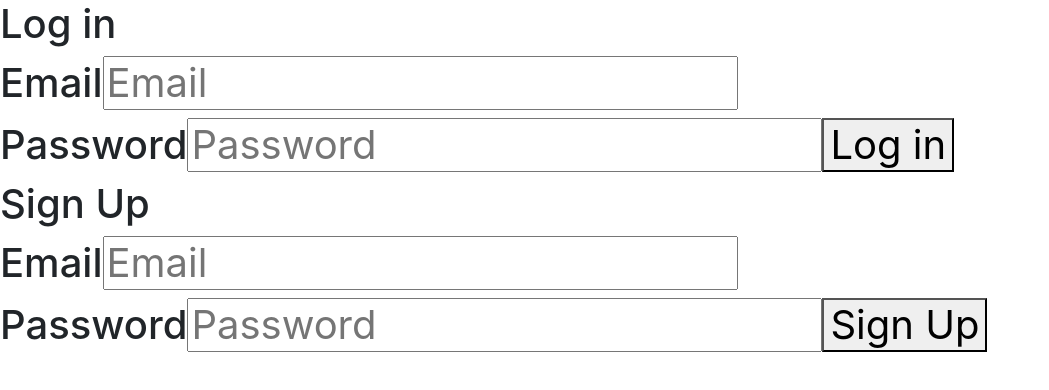
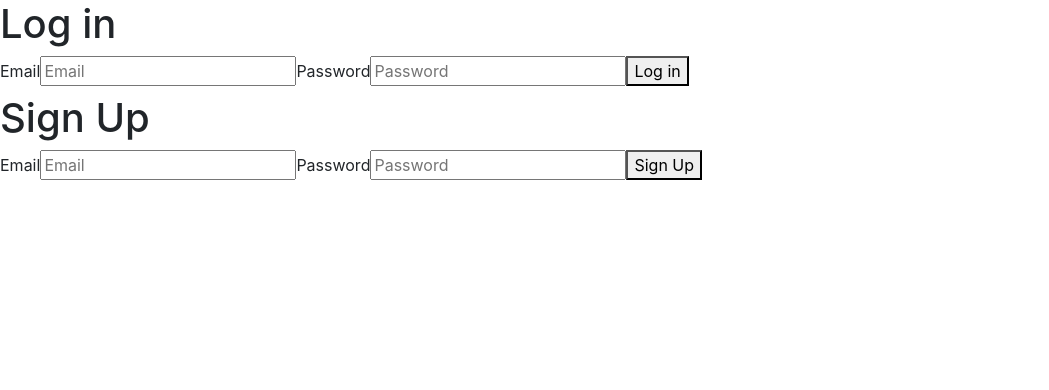
Before and after one commit to lumenbarron/working-hours-tracker, a React (Create React App) app: page /register in a window 1280 px wide. Shown: the top 390 px of the page, without its empty margins (0-1049 px from the left). Built offline with nearby package versions, Linux system fonts and the light colour scheme; no server answers; the database is empty.

Commit message:
routing register component for login and sign up

```diff
--- a/package.json
+++ b/package.json
@@ -7,6 +7,7 @@
     "@testing-library/react": "^9.5.0",
     "@testing-library/user-event": "^7.2.1",
     "firebase": "^7.18.0",
+    "node-sass": "^4.14.1",
     "react": "^16.13.1",
     "react-datepicker": "^3.1.3",
     "react-dom": "^16.13.1",
--- a/src/App.js
+++ b/src/App.js
@@ -1,9 +1,14 @@
 import React, { Component } from "react";
+import {
+  BrowserRouter as Router,
+  Switch,
+  Route,
+} from "react-router-dom";
 import DateHourPicker from "./Components/DateHourPicker";
-import Login from "./Components/Login";
-import SignUp from "./Components/SignUp";
 import app from "./firebase";
 import "./App.css";
+import Register from "./Components/Register";
+import Home from "./Components/Home";
 
 export default class App extends Component {
   state = {
@@ -24,40 +29,26 @@ export default class App extends Component {
   };
   render() {
     return (
-      <div>
-        <h1>
+      <Router>
+        <div>
           {this.state.user ? (
             <div>
               <DateHourPicker />
             </div>
           ) : (
             <div>
-              <Login /> <SignUp />
+              <Switch>
+                <Route path="/" exact>
+                  <Home />
+                </Route>
+                <Route path="/register">
+                  <Register />
+                </Route>
+              </Switch>
             </div>
           )}
-        </h1>
-      </div>
+        </div>
+      </Router>
     );
   }
 }
-
-// <AuthProvider>
-// <Router>
-//   <div className="container mt-5">
-//     <Switch>
-//       {/* <PrivateRoute path="/" exact>
-//         <Home />
-//       </PrivateRoute> */}
-//       <Route path="/track">
-
-//       </Route>
-//       {/* <Route path="/track">
-//         <Login />
-//       </Route>
-//       <Route path="/track">
-//         <SignUp />
-//       </Route> */}
-//     </Switch>
-//   </div>
-// </Router>
-// </AuthProvider>
--- /dev/null
+++ b/src/Components/Home.js
@@ -0,0 +1,13 @@
+import React from 'react';
+import { Link} from "react-router-dom";
+
+export default function Home() {
+    return (
+        <div>
+            <h1>Home</h1>
+            <div className="btn-group">
+          <Link to="/register" className="btn btn-dark">Enter</Link>
+        </div>
+        </div>
+    )
+}
--- a/src/Components/Login.js
+++ b/src/Components/Login.js
@@ -1,4 +1,4 @@
-import React, { Component, useCallback, useContext } from "react";
+import React, { Component } from "react";
 import app from "../firebase";
 
 export default class Login extends Component {
@@ -13,9 +13,11 @@ export default class Login extends Component {
       .signInWithEmailAndPassword(this.state.email, this.state.password)
       .then((user) => {
         console.log(user);
+        alert('authenticated user')
       })
       .catch((error) => {
         console.log(error);
+        alert(error)
       });
   };
 
--- /dev/null
+++ b/src/Components/Register.js
@@ -0,0 +1,11 @@
+import React from 'react';
+import Login from "./Login";
+import SignUp from "./SignUp";
+
+export default function Register() {
+    return (
+        <div>
+           <Login /> <SignUp />
+        </div>
+    )
+}
--- a/src/Components/SignUp.js
+++ b/src/Components/SignUp.js
@@ -13,9 +13,11 @@ export default class SignUp extends Component {
       .createUserWithEmailAndPassword(this.state.email, this.state.password)
       .then((user) => {
         console.log(user);
+        alert('Congratulations! You create your account')
       })
       .catch((error) => {
         console.log(error);
+        alert(error)
       });
   };
 
```
Also changed, not shown: src/Styles/home.scss (added), 1 other file (tests, documents, lock files or other folders).
